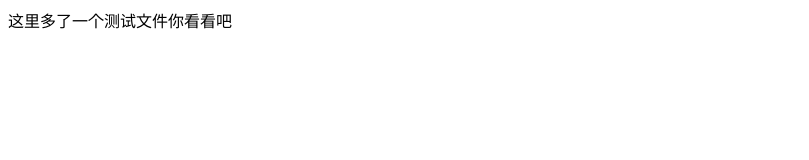
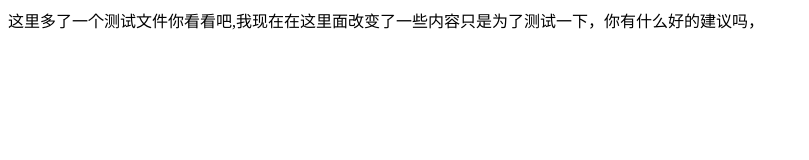
Before and after one commit to Rain-field/css-Animation, a plain HTML site: page test.html in a window 1280 px wide. Shown: the whole page, without its empty margins (0-809 px from the left). Drawn offline with Linux system fonts and the light colour scheme.

Commit message:
1.为了测试分支

```diff
--- a/test.html
+++ b/test.html
@@ -7,6 +7,6 @@
     <title>Document</title>
 </head>
 <body>
-    这里多了一个测试文件你看看吧
+    这里多了一个测试文件你看看吧,我现在在这里面改变了一些内容只是为了测试一下，你有什么好的建议吗，
 </body>
 </html>
```
